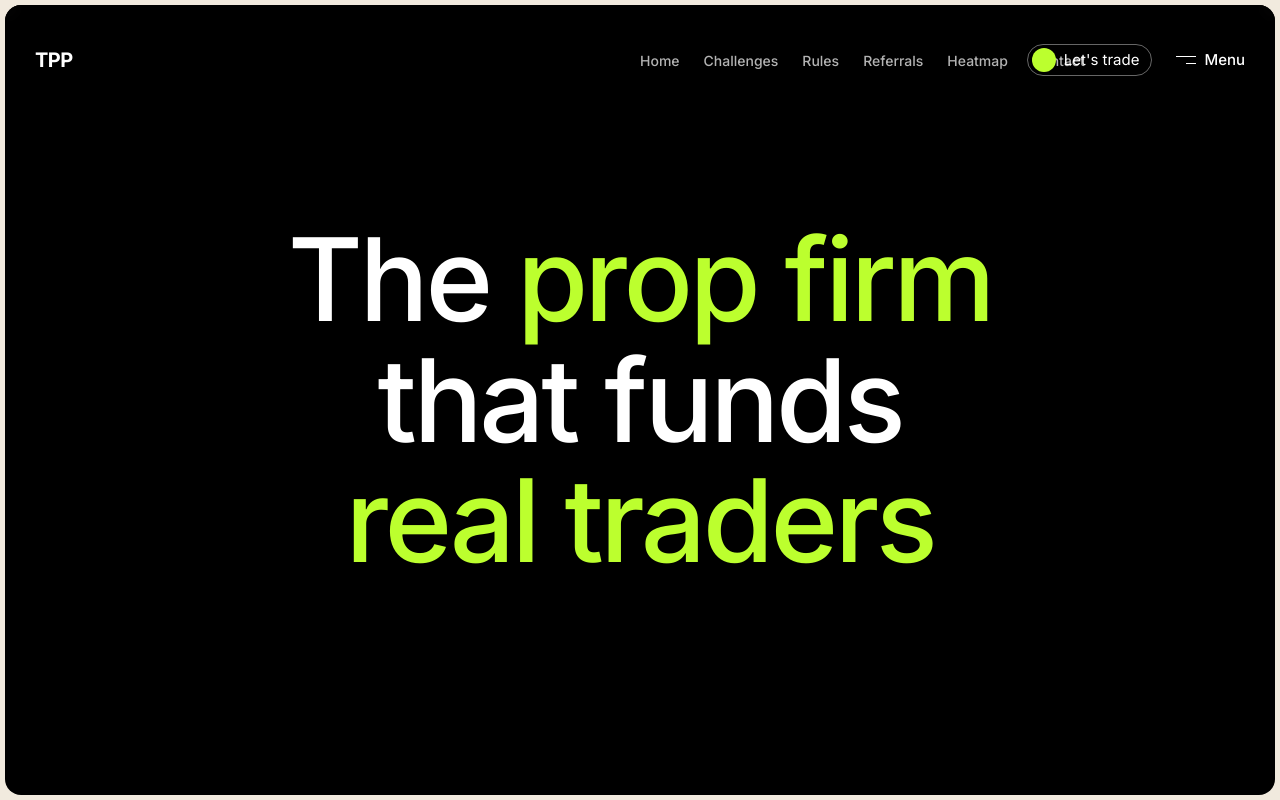
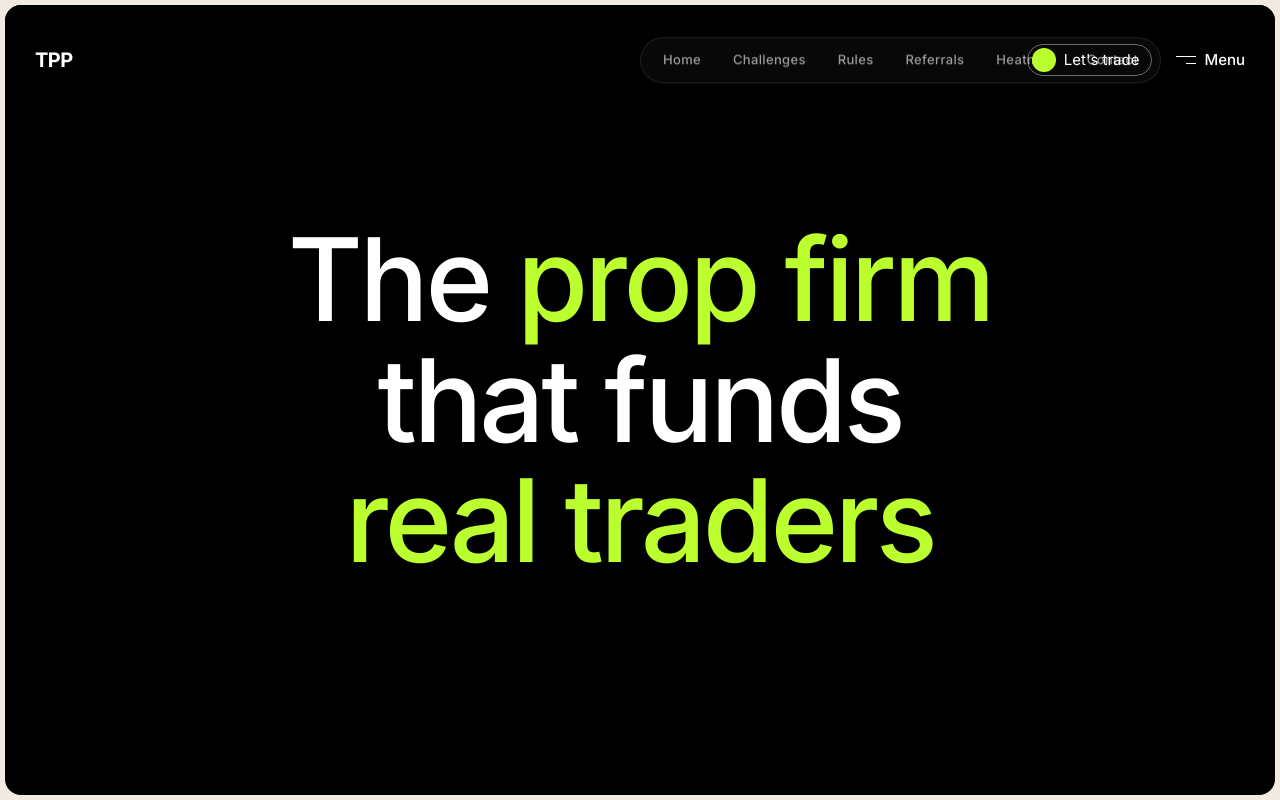
Before and after one commit to jatinkatariaaaa/thepeoplepropwebsite, a Next.js app: page /v2 in a window 1280 px wide. Shown: the top 800 px of the page. Built offline with nearby package versions, Linux system fonts and the light colour scheme.

Commit message:
style: upgrade navbar links to modern glass pill design with premium hover states

```diff
--- a/src/app/v2/page.tsx
+++ b/src/app/v2/page.tsx
@@ -93,13 +93,23 @@ export default function V2Page() {
           <Link href="/v2" className="text-white font-bold text-xl tracking-tight hover:text-[#bcff2e] transition-colors z-30 relative">
             TPP
           </Link>
-          <div className="hidden lg:flex absolute left-1/2 top-1/2 -translate-y-1/2 items-center gap-6 z-30">
-            <Link href="/v2" className="text-white/70 hover:text-white text-[14px] font-medium transition-colors">Home</Link>
-            <Link href="/challenges" className="text-white/70 hover:text-white text-[14px] font-medium transition-colors">Challenges</Link>
-            <Link href="/rules" className="text-white/70 hover:text-white text-[14px] font-medium transition-colors">Rules</Link>
-            <Link href="/referral" className="text-white/70 hover:text-white text-[14px] font-medium transition-colors">Referrals</Link>
-            <Link href="/heatmap" className="text-white/70 hover:text-white text-[14px] font-medium transition-colors">Heatmap</Link>
-            <Link href="/contact" className="text-white/70 hover:text-white text-[14px] font-medium transition-colors">Contact</Link>
+          <div className="hidden lg:flex absolute left-1/2 top-1/2 -translate-y-1/2 items-center p-1.5 rounded-full border border-white/10 bg-white/[0.03] backdrop-blur-md z-30 shadow-2xl">
+            {[
+              { name: "Home", path: "/v2" },
+              { name: "Challenges", path: "/challenges" },
+              { name: "Rules", path: "/rules" },
+              { name: "Referrals", path: "/referral" },
+              { name: "Heatmap", path: "/heatmap" },
+              { name: "Contact", path: "/contact" },
+            ].map((link) => (
+              <Link
+                key={link.name}
+                href={link.path}
+                className="relative px-4 py-1.5 text-white/60 hover:text-white text-[13px] font-medium tracking-wide transition-all duration-300 rounded-full hover:bg-white/10 hover:shadow-inner"
+              >
+                {link.name}
+              </Link>
+            ))}
           </div>
           <div className="ml-auto flex items-center gap-4 lg:gap-6 z-30 relative">
             <Link
```
